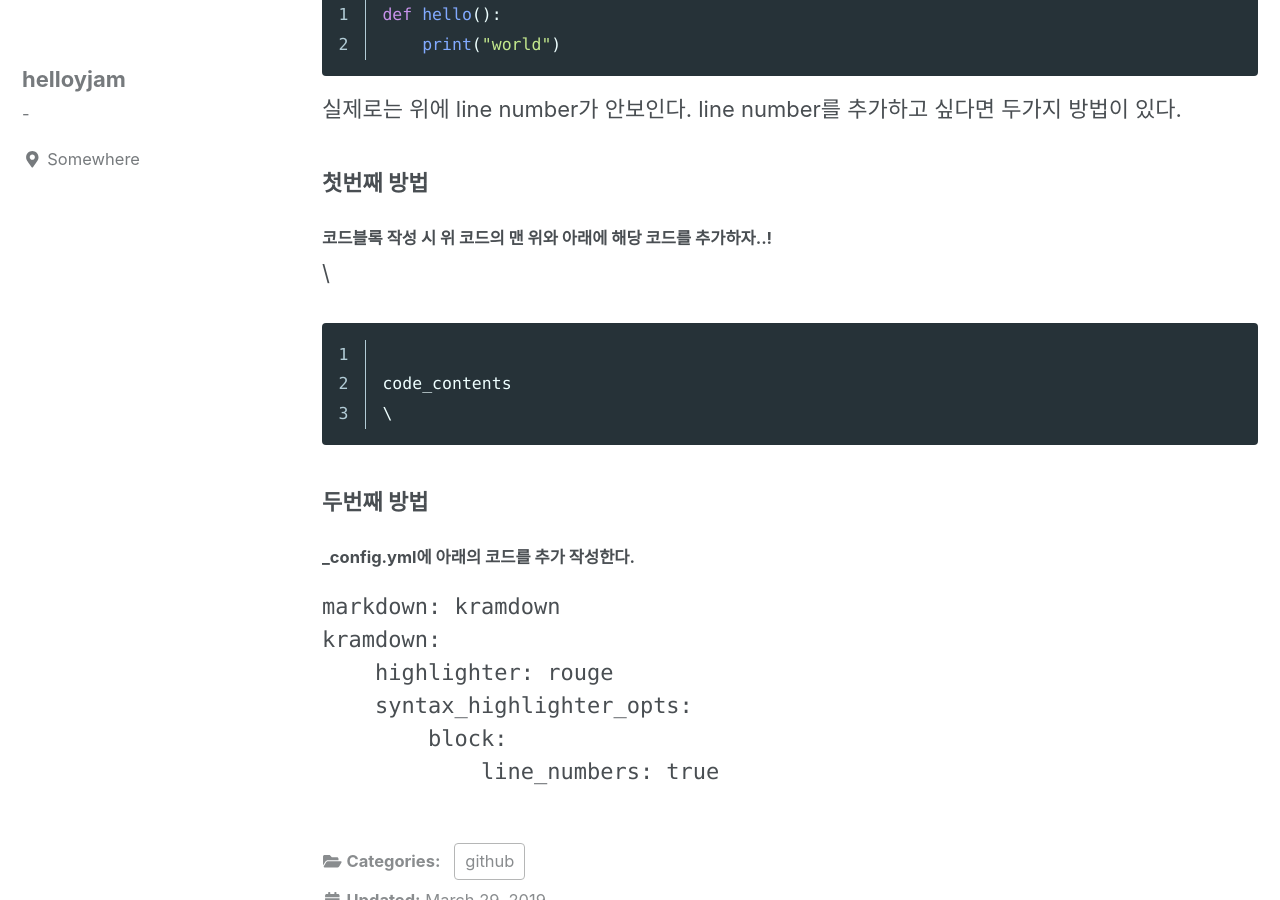
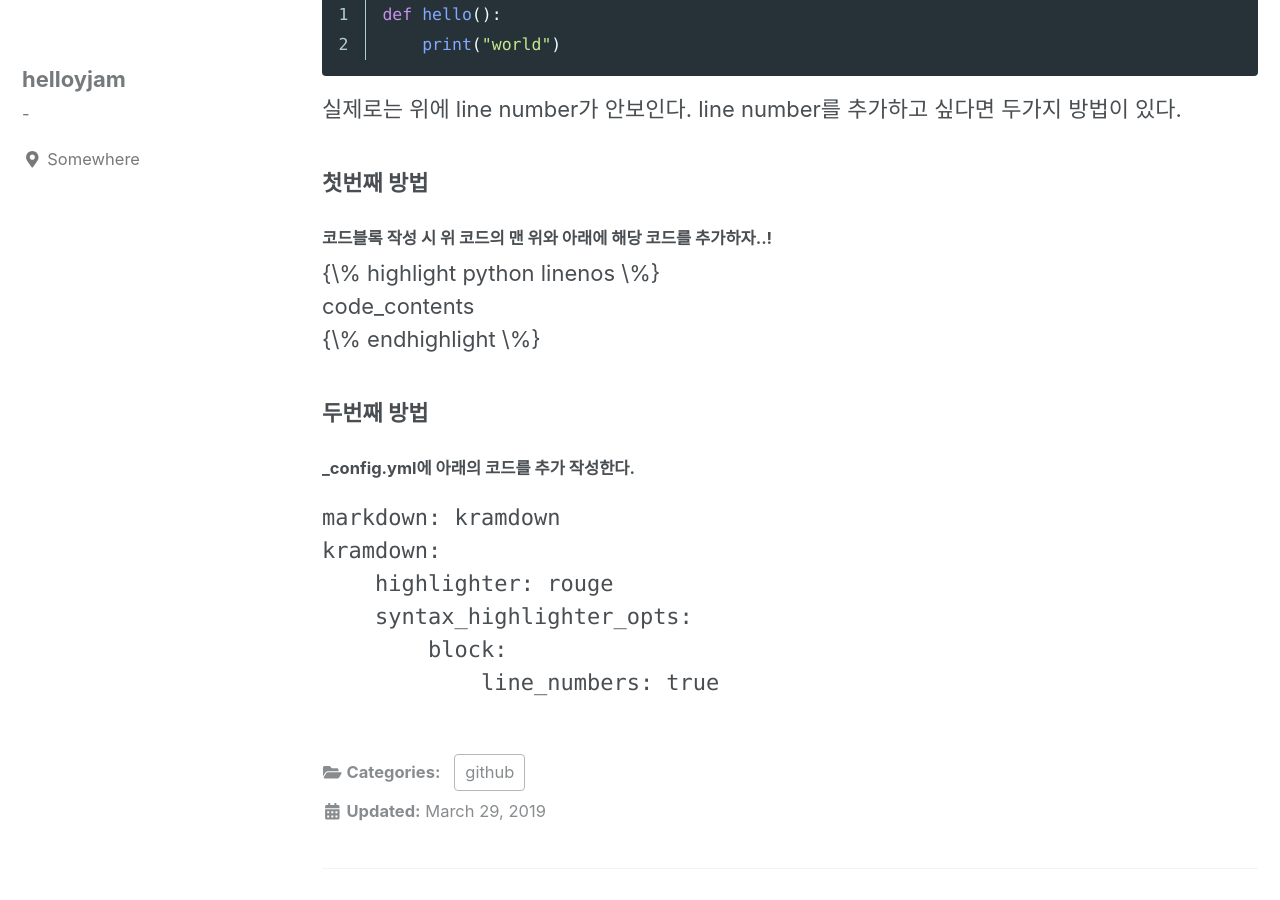
Before and after one commit to helloyjam/helloyjam.github.io, a Jekyll site: the page built from _posts/2019-03-29-markdown-code-linenumber.md, in a window 1280 px wide and 900 px high, scrolled down 527 px. Built offline with Jekyll 4.4.1, drawn with Linux system fonts in a browser that asks for light colours; cached includes are drawn as plain includes.

Commit message:
Update 2019-03-29-markdown-code-linenumber.md

```diff
--- a/_posts/2019-03-29-markdown-code-linenumber.md
+++ b/_posts/2019-03-29-markdown-code-linenumber.md
@@ -27,9 +27,9 @@ line number를 추가하고 싶다면 두가지 방법이 있다.
 ### 첫번째 방법
 ###### 코드블록 작성 시 위 코드의 맨 위와 아래에 해당 코드를 추가하자..!
 
-\{% highlight python linenos %}
+\{\% highlight python linenos \%\}
 code_contents
-\{% endhighlight %}
+\{\% endhighlight \%\}
 
 ### 두번째 방법
 ###### _config.yml에 아래의 코드를 추가 작성한다.
```
